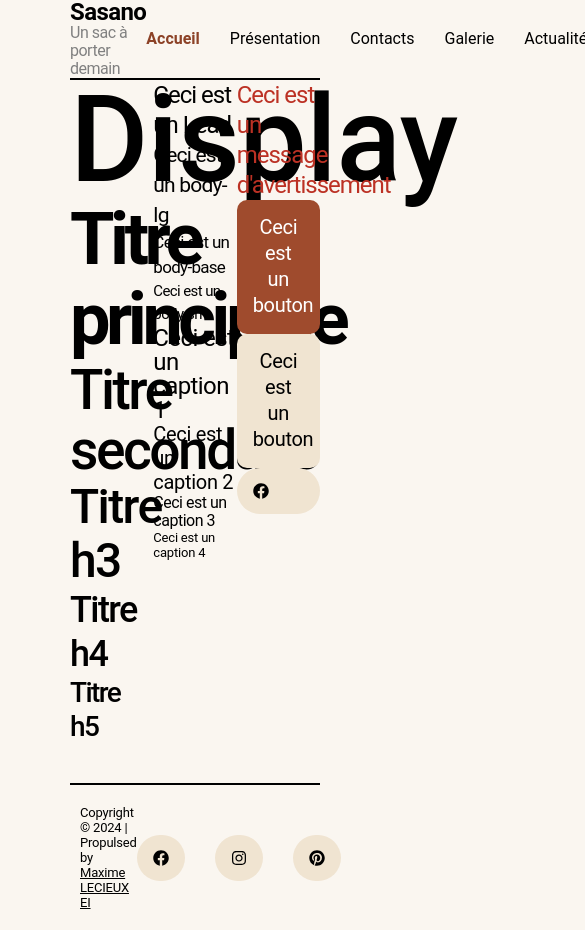
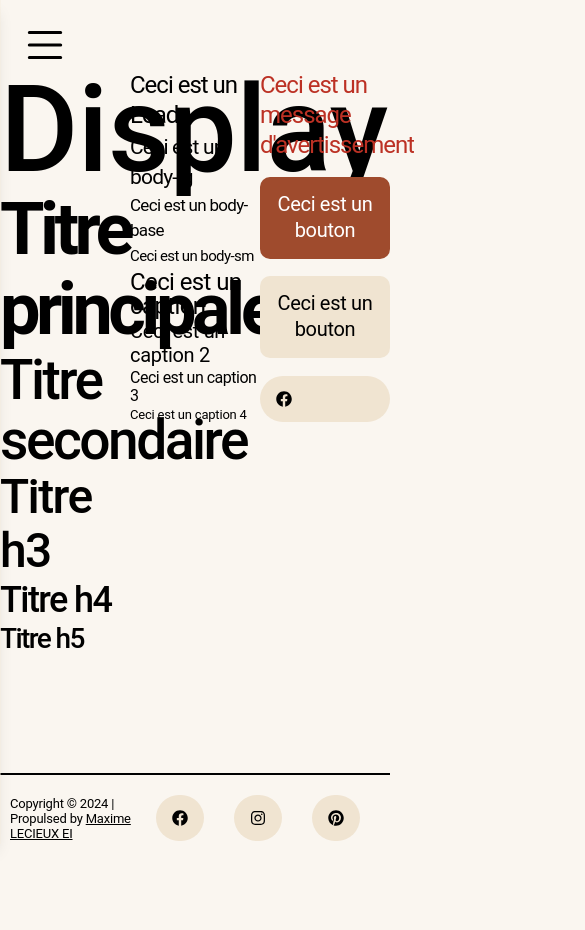
Before and after one commit to MaximeLecieux/sasano.fr, a Next.js app: page / in a window 390 px wide. Shown: the top 930 px of the page, 585 px wide, since content can reach past the window. After the commit the page ends 861 px from the top, so only its background shows below. Built offline with nearby package versions, Linux system fonts and the light colour scheme.

Commit message:
Ajout du responsive sur le Header

```diff
--- a/app/layout.tsx
+++ b/app/layout.tsx
@@ -15,7 +15,7 @@ export default function RootLayout({
 }>) {
   return (
     <html lang="fr">
-      <body className="bg-back-200 mx-[70px] h-screen">
+      <body className="bg-back-200 lg:mx-[70px] h-screen">
       <Header />
         {children}
       <Footer />
--- a/components/ui/components/navigation/Header.tsx
+++ b/components/ui/components/navigation/Header.tsx
@@ -1,60 +1,79 @@
-import { Typography } from '@/components/ui/design-system/typographie/Typographie'
-import Link from 'next/link'
-import React from 'react'
-import { AppLinks } from '@/lib/types/app-links'
-import { ActiveLink } from './active-link'
-import { LinkTypes } from '@/lib/types/link-types'
-import { headerAppLinks } from './app-links'
-import Image from 'next/image'
+'use client'
+import { Typography } from '@/components/ui/design-system/typographie/Typographie';
+import { BsList } from "react-icons/bs";
+import React, { useState } from 'react';
+import { AppLinks } from '@/lib/types/app-links';
+import { ActiveLink } from './active-link';
+import { LinkTypes } from '@/lib/types/link-types';
+import { headerAppLinks } from './app-links';
+import Image from 'next/image';
 
 export default function Header() {
-
-    interface headerLinkProps {
-        data: AppLinks
-    }
+  const [isMenuOpen, setIsMenuOpen] = useState(false);
 
   const headerLinks = headerAppLinks.map((link: AppLinks) => {
     if (link.type === LinkTypes.INTERNAL) {
       return (
-                <div className='mr-[30px]'>
         <ActiveLink key={link.label} href={link.baseUrl}>
           {link.label}
         </ActiveLink>
-                </div>
       );
     } else if (link.type === LinkTypes.EXTERNAL) {
       return (
-                <a key={link.label} href={link.baseUrl} target="_blank" rel="noopener noreferrer">
+        <a
+          key={link.label}
+          href={link.baseUrl}
+          target="_blank"
+          rel="noopener noreferrer"
+        >
           {link.label}
         </a>
       );
     }
-        return null; // Retourne null si aucun type ne correspond
-    })
+    return null;
+  });
 
   return (
-    <header className='flex justify-between items-center border-b-2'>
-        <div className='flex items-center'>
-            <div className='my-[5px]'>
-                <Image
-                    src="/images/logo.svg"
-                    alt='Logo'
-                    width={88}
-                    height={99}
-                />
+    <header className="items-center md:border-b-2 md:px-8">
+      {/* Header mobile */}
+      <div className="flex justify-between items-center md:hidden">
+        <button
+          onClick={() => setIsMenuOpen(!isMenuOpen)}
+          aria-label="Toggle menu"
+          className='z-20 pt-5 pl-5'
+        >
+          <BsList size={50}/>
+        </button>
+      </div>
+
+      {/* Menu mobile with animation */}
+      <nav
+        className={`flex flex-col gap-y-12 pt-[150px] pl-5 bg-back fixed top-0 left-0 h-full w-3/4 max-w-sm shadow-lg transform transition-transform duration-300 ease-in-out z-10 ${
+            isMenuOpen ? "translate-x-0" : "-translate-x-full"
+        }`}
+      >
+        {headerLinks}
+      </nav>
+
+      {/* Header large */}
+      <div className="hidden md:flex justify-between items-center">
+        <div className="flex items-center gap-4">
+          <div className="my-[5px]">
+            <Image src="/images/logo.svg" alt="Logo" width={88} height={99} />
           </div>
           <div>
-                <Typography variant='caption1' className='font-bold'>
+            <Typography variant="caption1" className="font-bold">
               Sasano
             </Typography>
-                <Typography variant='caption3' color='gray'>
+            <Typography variant="caption3" color="gray">
               Un sac à porter demain
             </Typography>
           </div>
         </div>
-        <div className='flex'>
+        <nav className="flex space-x-4">
           {headerLinks}
+        </nav>
       </div>
     </header>
-  )
+  );
 }
--- a/components/ui/components/navigation/active-link.tsx
+++ b/components/ui/components/navigation/active-link.tsx
@@ -18,13 +18,13 @@ export const ActiveLink = ({
 
     // const router = useRouter()
 
-    const isActive: boolean = useMemo(() =>{  //
+    const isActive: boolean = useMemo(() =>{
         return pathname === href
     }, [pathname, href])
 
 
     return (
-        <Link href={href} className={clsx(isActive && "text-primary font-bold")}>
+        <Link href={href} className={clsx(isActive && "text-primary font-bold underline")}>
             {children}
         </Link>
     )
```
Lines whose indentation alone changed are shown as unchanged.
